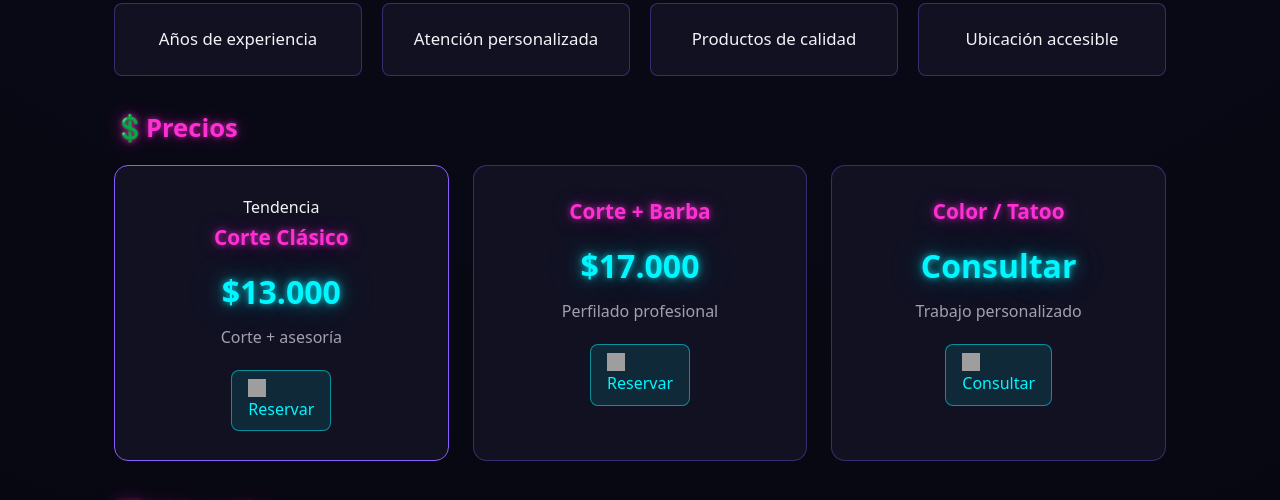
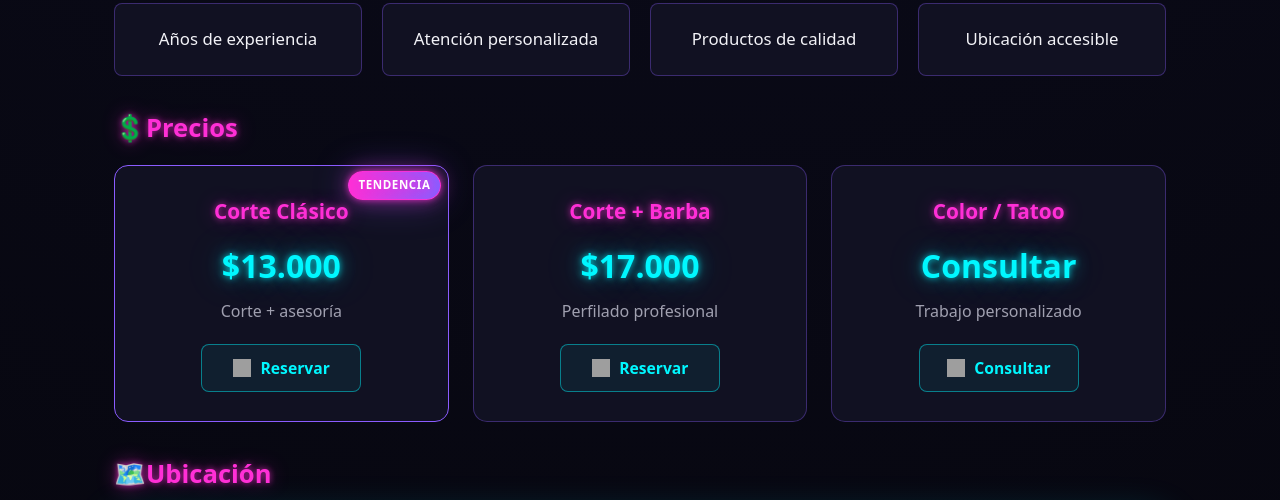
Before and after one commit to Thiaguitou/barberia-neon, a plain HTML site: page index.html in a window 1280 px wide. Shown: the part 884-1384 px from the top of the page. Drawn offline with Linux system fonts and the light colour scheme; grey boxes are pictures that could not be loaded.

Commit message:
Refactor neon.css with improved structure and styles

```diff
--- a/neon.css
+++ b/neon.css
@@ -1,6 +1,3 @@
-/* =========================
-    VARIABLES
-========================= */
 :root {
     --bg-main: #05050a;
     --bg-panel: #0b0b14;
@@ -300,6 +297,72 @@
 }
 
 /* =========================
+   BADGE 'TENDENCIA' NEON
+   Applied to .price-card .badge and intensified for .price-card.destacado
+========================= */
+.price-card { position: relative; }
+.price-card .badge {
+    position: absolute;
+    top: 14px;
+    right: 14px;
+    padding: 0.35rem 0.7rem;
+    border-radius: 999px;
+    background: linear-gradient(90deg, var(--neon-pink), var(--neon-purple));
+    color: #fff;
+    border: 1px solid rgba(255,47,214,0.6);
+    box-shadow: 0 0 10px rgba(255,47,214,0.95), 0 0 26px rgba(139,92,255,0.36);
+    text-shadow: 0 0 8px rgba(255,47,214,0.95);
+    font-weight: 900;
+    font-size: 0.72rem;
+    letter-spacing: 0.6px;
+    text-transform: uppercase;
+    transition: transform .18s ease, box-shadow .18s ease, opacity .18s ease;
+}
+
+.price-card.destacado .badge {
+    /* más intenso para la tarjeta destacada */
+    box-shadow: var(--glow-pink), 0 0 36px rgba(139,92,255,0.36);
+    border: 1.5px solid rgba(255,47,214,0.95);
+    animation: flicker-strong 4.5s infinite;
+    /* centrar encima del título (sobre 'Corte Clásico') */
+    left: 70%;
+    right: auto;
+    /* dentro de la tarjeta, ligeramente reducido */
+    top: 5px;
+    padding: 0.25rem 0.6rem;
+    font-size: 0.72rem;
+    border: 1.2px solid rgba(255,47,214,0.9);
+    z-index: 30;
+}
+
+.price-card .badge:hover{
+    transform: translateY(-3px);
+    box-shadow: 0 0 22px rgba(255,47,214,1), 0 0 56px rgba(139,92,255,0.6);
+}
+
+/* Ajuste de tamaño y presencia de botones Reservar / Consultar en tarjetas */
+.price-card a.price-btn {
+    display: inline-flex;
+    align-items: center;
+    justify-content: center;
+    gap: 0.6rem;
+    padding: 0.65rem 1.2rem;
+    min-width: 160px;
+    border-radius: var(--radius-sm);
+    font-weight: 800;
+    font-size: 0.98rem;
+    border: 1px solid rgba(0,247,255,0.45);
+    background: rgba(0,247,255,0.06);
+    transition: transform .18s, box-shadow .18s, background .18s;
+}
+
+.price-card a.price-btn:hover{
+    transform: translateY(-4px) scale(1.03);
+    box-shadow: var(--glow-cyan);
+}
+
+
+/* =========================
     CONTACTO (CTA FINAL)
 ========================= */
 #contacto {
```
